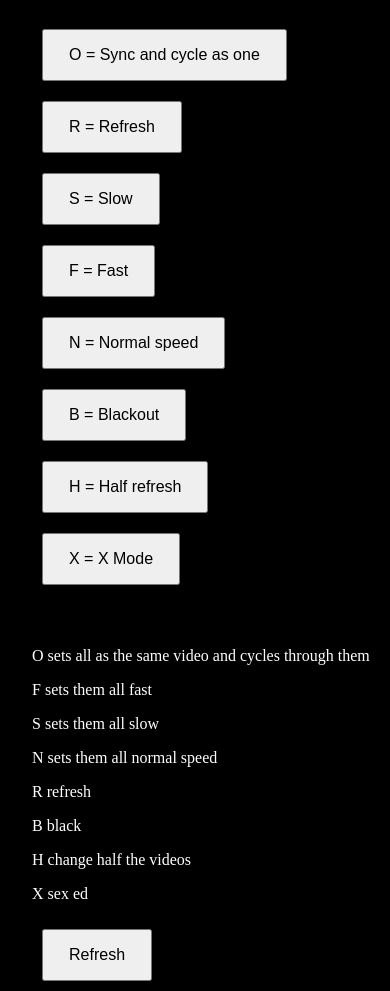
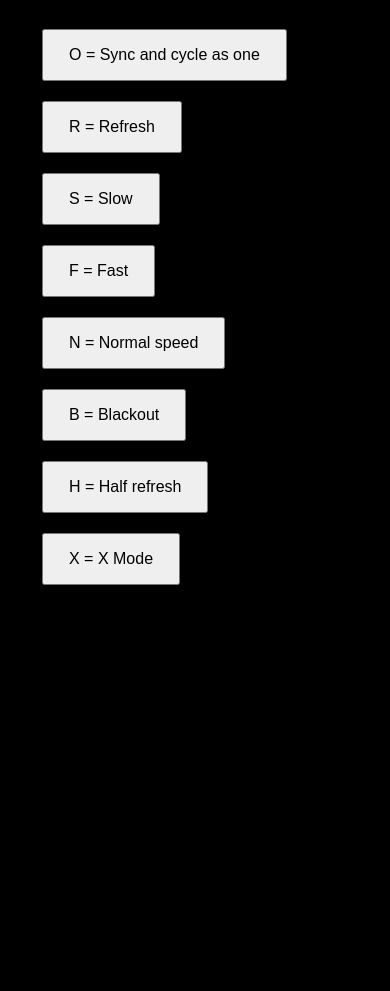
Before and after one commit to hexhouse/countdown_cave, a plain HTML site: page controller/index.html in a window 390 px wide. Shown: the part 79-1070 px from the top of the page. After the commit the page ends 865 px from the top, so only its background shows below. Drawn offline with Linux system fonts and the light colour scheme.

```diff
--- a/controller/index.html
+++ b/controller/index.html
@@ -48,18 +48,8 @@
     <button id="xButton">X = X Mode</button>
     <br>
     <br>
-    <br>
-        <p>O sets all as the same video and cycles through them</p>
-            <p>F sets them all fast</p>
-                <p>S sets them all slow</p>
-                <p>N sets them all normal speed</p>
-                <p>R refresh</p>
-                <p>B black</p>
-                <p>H change half the videos</p>
-                <p>X sex ed</p>
 
 
-    <button id="button">Refresh</button>
 
 
 <script>
@@ -68,10 +58,10 @@
 
 
 
-document.getElementById("button").onclick = function() {
-    reserve.broadcast({action:"switch"})
-    console.log("pressed")
-};
+// document.getElementById("button").onclick = function() {
+//     reserve.broadcast({action:"switch"})
+//     console.log("pressed")
+// };
 
 document.addEventListener('keydown', function(event) {
     if (event.key === 'f' || event.key === 'F') {
```
